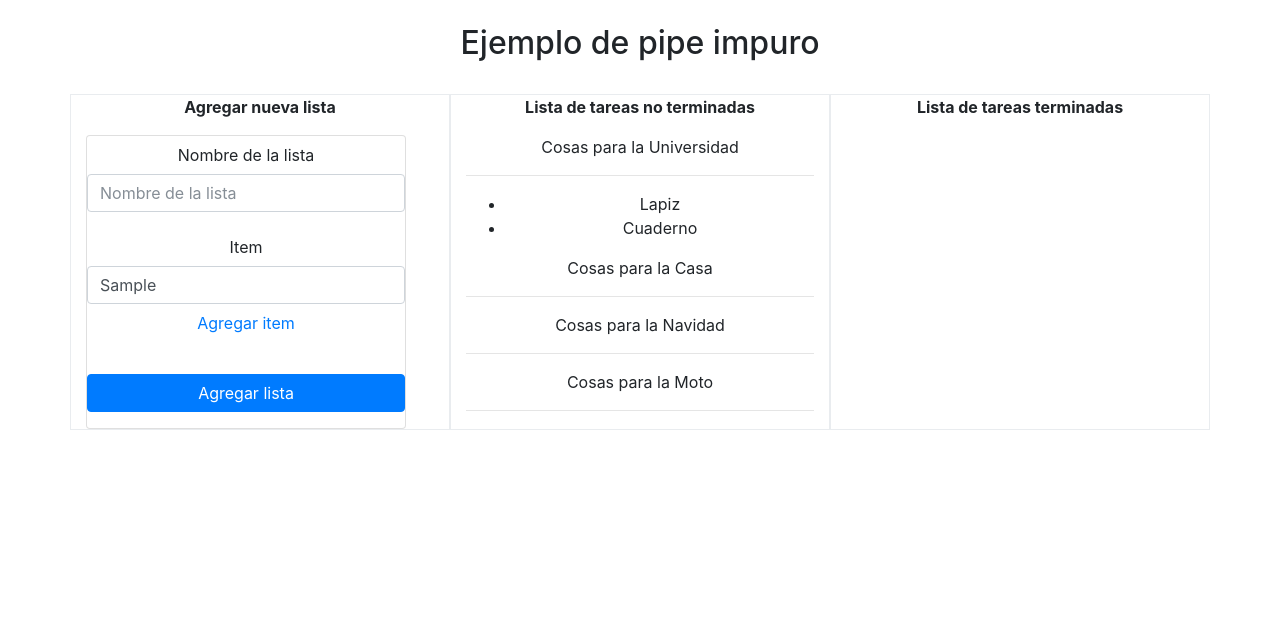
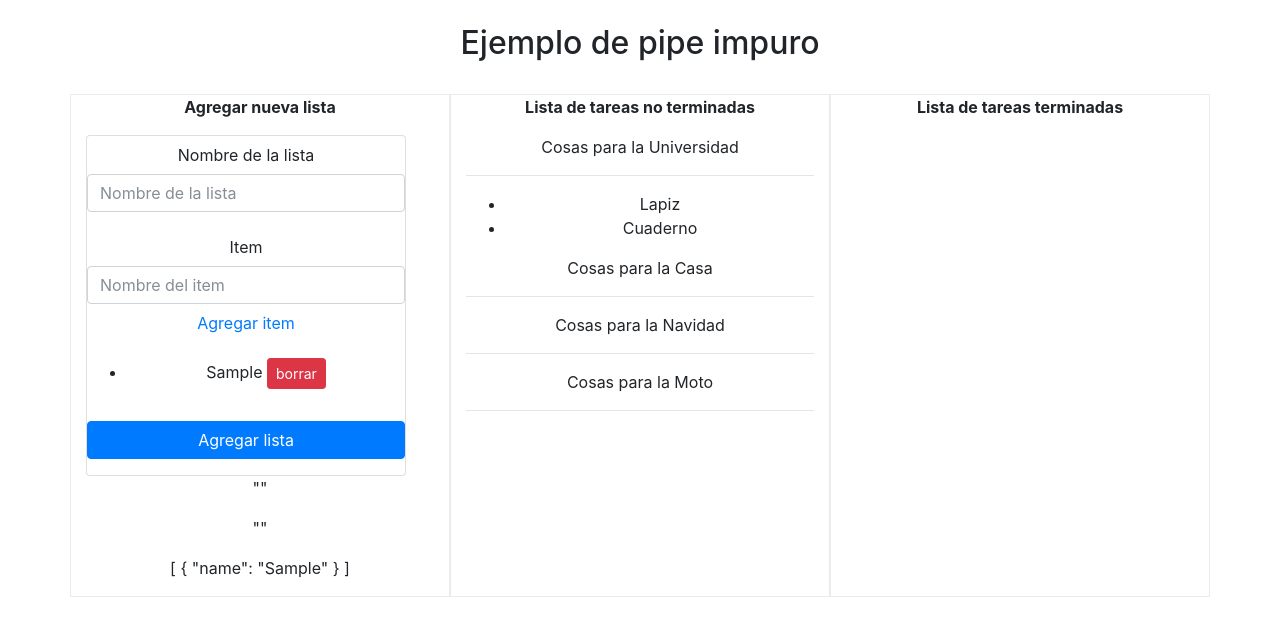
Before and after one commit to AngelManuel1995/ImpurePipe, an Angular app: page / in a window 1280 px wide. Both pictures are taken after typing "Sample" into the empty fields and a click on the button "Agregar item". Shown: the top 636 px of the page. Built offline with nearby package versions, Linux system fonts and the light colour scheme.

Commit message:
add items to list and delete items from list ready,

```diff
--- a/src/app/app.module.ts
+++ b/src/app/app.module.ts
@@ -1,5 +1,6 @@
 import { BrowserModule } from '@angular/platform-browser';
 import { NgModule } from '@angular/core';
+import { FormsModule } from '@angular/forms';
 
 import { AppComponent } from './app.component';
 import { HomeComponent } from './components/home/home.component';
@@ -17,7 +18,8 @@
     AddComponent
   ],
   imports: [
-    BrowserModule
+    BrowserModule,
+    FormsModule
   ],
   providers: [ListService],
   bootstrap: [AppComponent]
--- a/src/app/components/add/add.component.html
+++ b/src/app/components/add/add.component.html
@@ -4,13 +4,21 @@
 <div class="card" style="width: 20rem;">
 	<div class="form-group">
 		<label class="col-form-label" for="formGroupExampleInput">Nombre de la lista</label>
-		<input type="text" class="form-control" id="formGroupExampleInput" placeholder="Nombre de la lista">
+		<input type="text" class="form-control" id="formGroupExampleInput" placeholder="Nombre de la lista" [(ngModel)]="listName" name="listName">
 	</div>
 	<div class="form-group">
 		<label class="col-form-label" for="formGroupExampleInput2">Item</label>
-		<input type="text" class="form-control" id="formGroupExampleInput2" placeholder="Nombre del item">
+		<input type="text" class="form-control" id="formGroupExampleInput2" (keyup.enter)="addToList()" placeholder="Nombre del item" [(ngModel)]="itemName" name="itemName">
 		<div class="form-group">
-			<button class="btn btn-link" >Agregar item</button>
+			<button class="btn btn-link" (click)="addToList()" >Agregar item</button>
+			<p class="animated fadeIn fast errorMessage" *ngIf="errorMessage">{{errorMessage}} | <span class="putPointer" (click)="errorMessage=''">X</span></p>
+		</div>
+		<div>
+			<ul>
+				<li *ngFor="let item of listOfItems; let i = index" (click)="deleteItem(i)">
+				<p>{{item.name}} <button class="btn btn-danger btn-sm">borrar</button></p>
+				</li>
+			</ul>
 		</div>
 	</div>
 
@@ -18,3 +26,9 @@
 		<button class="btn btn-primary btn-block" >Agregar lista</button>
 	</div>
 </div>
+
+<div>
+		<p>{{itemName | json}}</p>
+		<p>{{listName | json}}</p>
+		<p>{{listOfItems | json}}</p>
+</div>
--- a/src/app/components/add/add.component.ts
+++ b/src/app/components/add/add.component.ts
@@ -1,4 +1,5 @@
 import { Component, OnInit } from '@angular/core';
+import { Item, List }        from '../../classes/index';
 
 @Component({
     selector:'app-add',
@@ -7,7 +8,12 @@
 
 export class AddComponent implements OnInit{
 
-    public test:string = "Add component works";
+    public itemName:string="";
+    public listName:string="";
+    public errorMessage:string = "";
+
+    listOfItems:Item[] = [];
+
 
     constructor(){
 
@@ -16,4 +22,20 @@
     ngOnInit() {
 
     }
+
+    addToList(){
+        if(this.itemName === ""){
+            this.errorMessage = "El campo del item está vacio";
+        }else{
+            this.errorMessage = "";
+            let newItem:Item = new Item();
+            newItem.name = this.itemName;
+            this.listOfItems.push(newItem);
+            this.itemName = "";
+        }
+    }
+
+    deleteItem(idx:number){
+        this.listOfItems.splice(idx,1);
+    }
 }
--- a/src/styles.css
+++ b/src/styles.css
@@ -2,3 +2,40 @@
 .border{
     border: 2px solid red;
 }
+
+/* Animaciones */
+.animated {
+    -webkit-animation-duration: 1s;
+    animation-duration: 1s;
+    -webkit-animation-fill-mode: both;
+    animation-fill-mode: both;
+  }
+
+  .fast {
+    -webkit-animation-duration: 0.4s;
+    animation-duration: 0.4s;
+    -webkit-animation-fill-mode: both;
+    animation-fill-mode: both;
+  }
+
+  @keyframes fadeIn {
+    from {
+      opacity: 0;
+    }
+
+    to {
+      opacity: 1;
+    }
+  }
+
+  .fadeIn {
+    animation-name: fadeIn;
+  }
+  .errorMessage{
+      color:red;
+      font-size: 15px;
+  }
+
+  .putPointer{
+      cursor: pointer;
+  }
```
